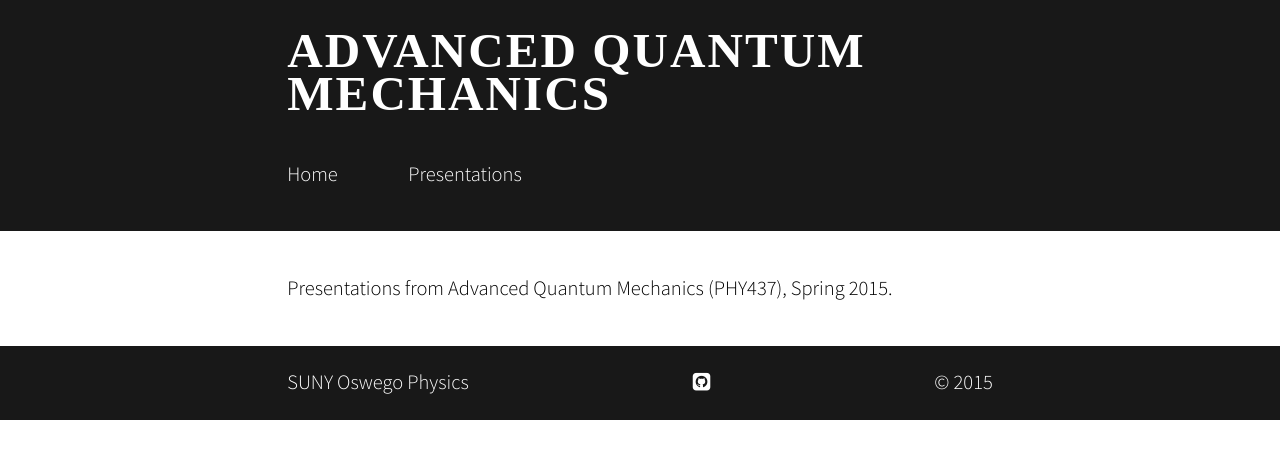
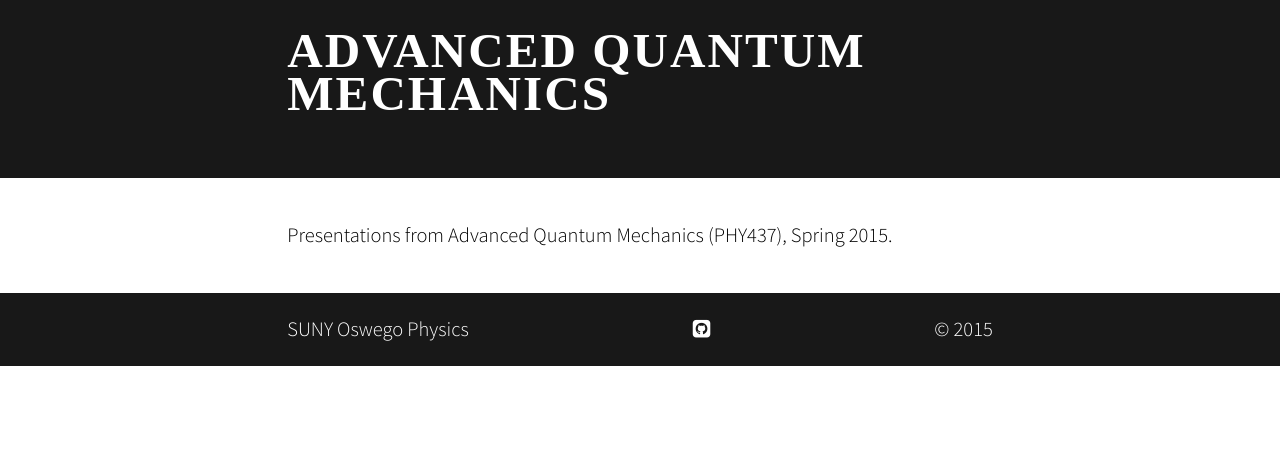
Before and after one commit to oswego-physics/phy437-spring2015, a Jekyll site: the page built from index.md, in a window 1280 px wide. Shown: the top 459 px of the page. Built offline with Jekyll 4.4.1, drawn with Linux system fonts in a browser that asks for light colours; nearby versions of some CDN libraries; some web fonts are replaced.

Commit message:
Simplifying site

```diff
--- a/_layouts/blank.html
+++ b/_layouts/blank.html
@@ -19,11 +19,6 @@
   <body>
     <header>
       {% unless site.style.headline %}<h1><a href="{{ site.baseurl }}/">{{ site.title }}</a></h1>{% endunless %}
-      <nav>
-        <ul>
-          <li><a href="{{ site.baseurl }}/">Home</a></li>{% for node in site.pages %}{% if node.title %}<li><a href="{{ node.url | prepend: site.baseurl }}"{% if page.url == node.url %} id="selected"{% endif %}>{{ node.title }}</a></li>{% endif %}{% endfor %}
-        </ul>
-      </nav>
     </header>
     {% if site.style.headline %}<div><h1><a href="{{ site.baseurl }}/">{{ site.title }}</a></h1></div>{% endif %}
     {% if site.subheading %}<div>{{ site.subheading }}</div>{% endif %}
--- a/presentations.md
+++ /dev/null
@@ -1,3 +0,0 @@
----
-title: Presentations
----
```
Also changed, not shown: index.md (line endings or trailing spaces), 1 other file.
